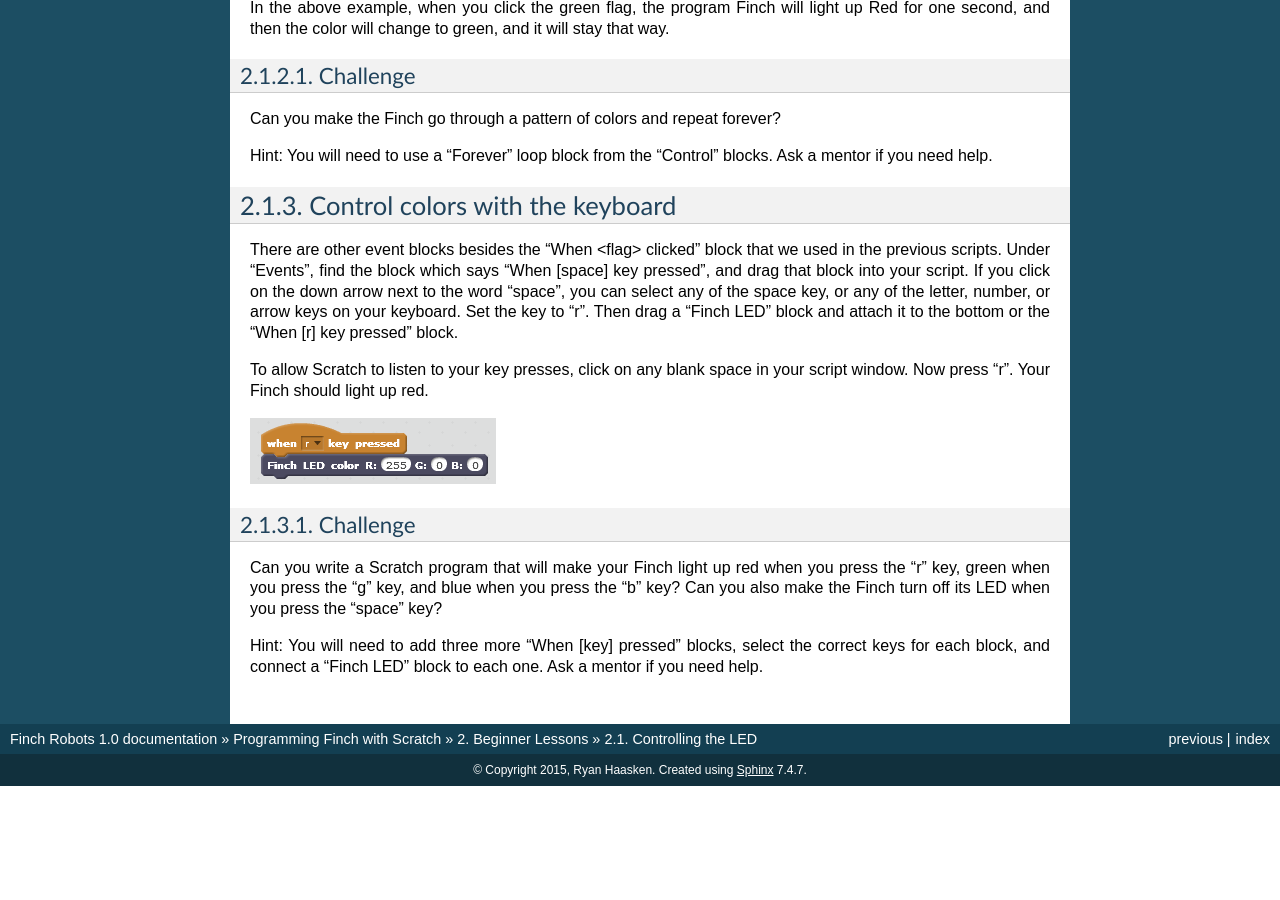
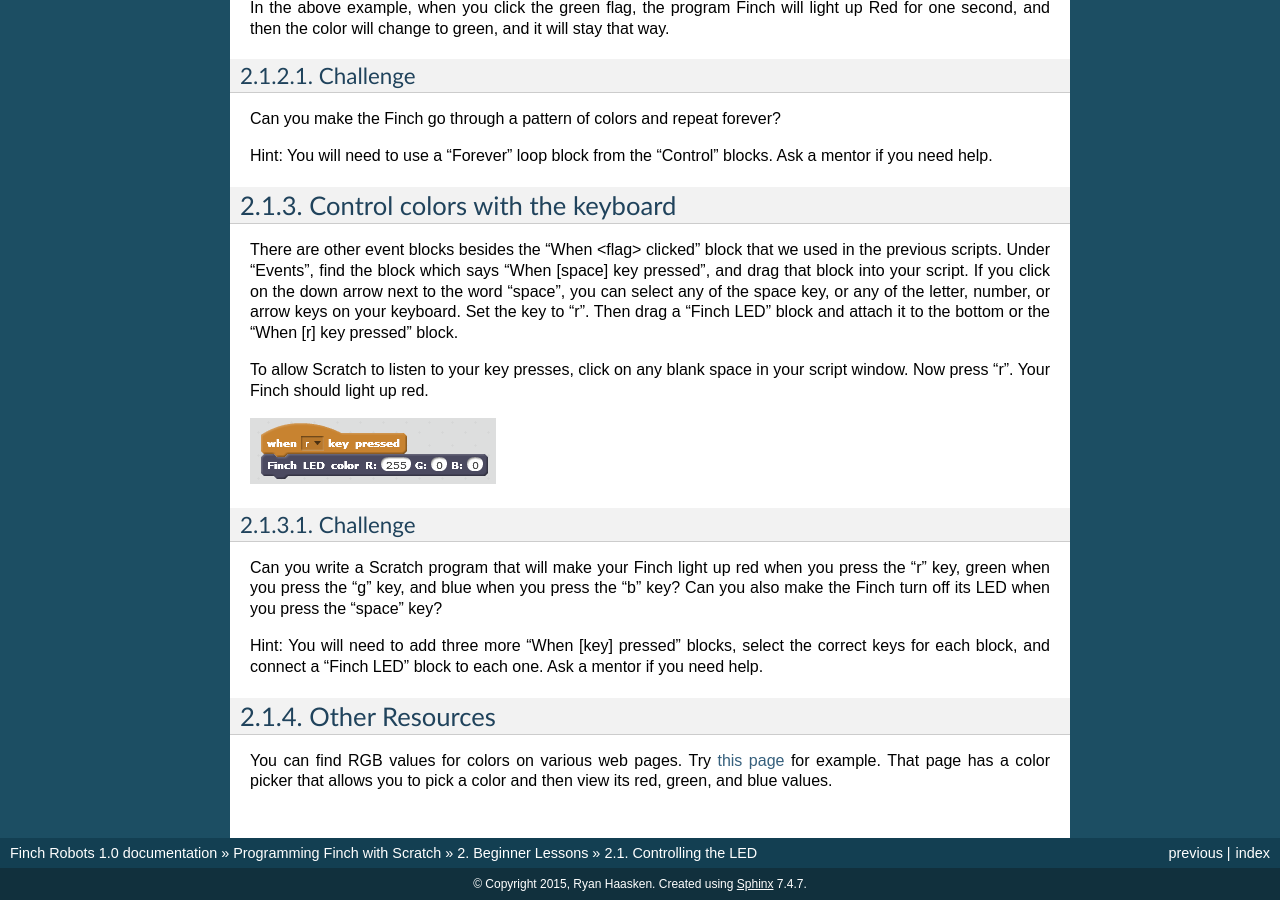
Before and after one commit to CoderDojoTC/robots, a Sphinx documentation site: the page built from docs/scratch/lessons/beginner/controlling_led/index.rst, in a window 1280 px wide and 900 px high, scrolled down 1051 px. Built offline with Sphinx 7.4.7, drawn with Linux system fonts in a browser that asks for light colours; before the commit the page ends 1837 px from its top, so only the background shows below that; some of the changed text lies outside the part shown.

Commit message:
Add link to a RBG color picker website
Added a link to a website that allows you to pick a color and view its
RGB values.

```diff
--- a/docs/scratch/lessons/beginner/controlling_led/index.rst
+++ b/docs/scratch/lessons/beginner/controlling_led/index.rst
@@ -6,7 +6,7 @@ Controlling the LED
 Light up a single color
 =======================
 
-The finch has a Light Emitting Diode (LED) in its nose (see :ref:`finch-actuators-description`
+The Finch has a Light Emitting Diode (LED) in its nose (see :ref:`finch-actuators-description`
 for more information).  In this lesson, we will learn how to light up the Finch LED in any color
 we like!
 
@@ -90,3 +90,12 @@ turn off its LED when you press the "space" key?
 
 Hint:  You will need to add three more "When [key] pressed" blocks, select the correct keys
 for each block, and connect a "Finch LED" block to each one.  Ask a mentor if you need help.
+
+===============
+Other Resources
+===============
+
+You can find RGB values for colors on various web pages.  Try
+`this page <http://www.rapidtables.com/web/color/RGB_Color.htm>`_ for example.
+That page has a color picker that allows you to pick a color and then view its
+red, green, and blue values.
```
